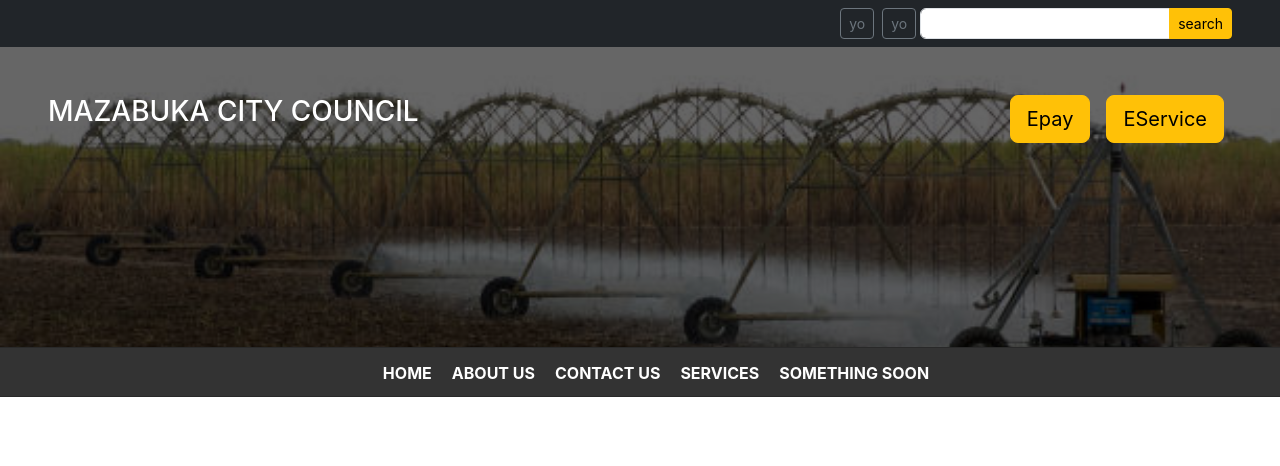
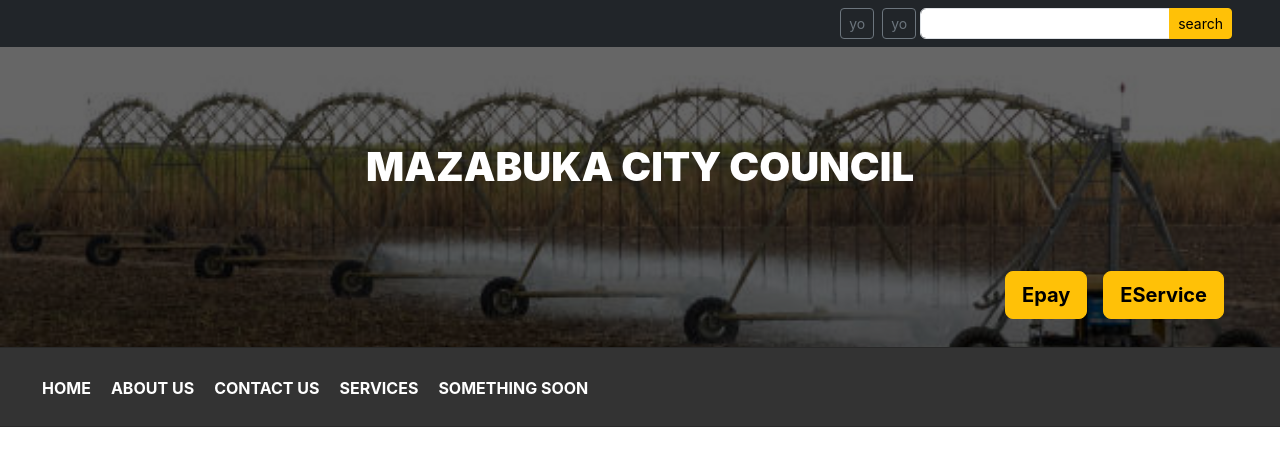
Before and after one commit to joshua-inf/mazabukacc, a React (Create React App) app: page / in a window 1280 px wide. Shown: the top 466 px of the page. Built offline with nearby package versions, Linux system fonts and the light colour scheme.

Commit message:
adding style to navigation and response

```diff
--- a/src/App.css
+++ b/src/App.css
@@ -1,5 +1,5 @@
 .navs {
-  height: 50px;
+  height: 80px;
   border-bottom: 1px solid rgba(0,0,0,.2);
   border-top: 1px solid rgba(0,0,0,.2);
   background-color: rgba(0,0,0,.8);
@@ -10,7 +10,6 @@
 
 .navs ul {
   display: flex;
-  justify-content: center;
 }
 
 .navs ul li {
@@ -18,7 +17,7 @@
 }
 
 .navs ul li a {
-  line-height: 50px;
+  line-height: 80px;
   padding: 15px 10px;
   color: #fff;
   text-decoration: none;
--- a/src/component/header.js
+++ b/src/component/header.js
@@ -13,17 +13,24 @@ export function Nav() {
                 </div>
             </div>
         </div>
-        <div style={{background:`url(${image}) no-repeat center`, backgroundSize:'cover', backgroundPositionY:'10%'}}>
-            <div style={{backgroundColor:'rgba(0,0,0,.6)', height:'300px'}} className="p-5 fw-bolder text-white d-flex justify-content-between">
-                <h3  className=''>MAZABUKA CITY COUNCIL</h3>
-                <div className="">
-                    <button className="btn btn-lg btn-warning mx-2">Epay</button>
-                    <button className="btn btn-lg btn-warning mx-2">EService</button>
+        <div className='' style={{background:`url(${image}) no-repeat center`, backgroundSize:'cover', backgroundPositionY:'10%'}}>
+            <div style={{backgroundColor:'rgba(0,0,0,.6)', height:'300px'}} className=" fw-bolder text-white p-5">
+                <div className='row'>
+                    <div className='col-12 py-5'>
+                        <h1 className='d-flex fw-bolder justify-content-center'>MAZABUKA CITY COUNCIL</h1>
+                    </div>
+
+                    <div className="col-12 pt-4">
+                        <div className='d-flex justify-content-end '>
+                        <button className="btn  btn-lg fw-bold btn-warning mx-2">Epay</button>
+                        <button className="btn  btn-lg fw-bold btn-warning mx-2">EService</button>
+                        </div>
+                    </div>
                 </div>
             </div>
         </div>
-        <div className=" navs">
-            <ul className="">
+        <div className="navs">
+            <ul className="d-none d-sm-flex">
                 <li><a href="#v">home</a></li>
                 <li><a href="#v">about us</a></li>
                 <li><a href="#v">contact us</a></li>
--- a/src/component/pages/home.js
+++ b/src/component/pages/home.js
@@ -5,14 +5,20 @@ import News from "./homecomp/News";
 export function Home(){
     return (
         <>
-            <div className="container py-5">
+            <div className=" p-3">
+                <div className="">
+                    <div className="row">
+                        <div className="col-lg-1"></div>
+                        <div className="col-lg-10">
                             <div>
                                 <div className="row">
-                        <div className="col-4">
+                                    <div className="col-4 d-none d-lg-block">
+                                        <div className="px-4" style={{borderRight:'1px solid rgba(0,0,0,.2)'}}>
                                             <Events/>
                                         </div>
-                        <div className="col-8">
-                            <div className="px-5" style={{borderLeft:'1px solid rgba(0,0,0,.2)'}}>
+                                    </div>
+                                    <div className="col-12 col-md-8">
+                                        <div className="px-2">
                                             <Mainhome/>
                                             <h3 className="mt-5">NEWS AND OTHER ARTICLES</h3>
                                             <hr/>
@@ -23,6 +29,10 @@ export function Home(){
                                 </div>
                             </div>
                         </div>
+                        <div className="col-lg-1"></div>
+                    </div>
+                </div>
+            </div>
         </>
     )
 }
--- a/src/component/pages/homecomp/News.js
+++ b/src/component/pages/homecomp/News.js
@@ -6,10 +6,10 @@ const News = () => {
             <div className="px-3">
                 <div>
                     <div className="row bg-light my-3">
-                        <div className="col-3 p-0">
+                        <div className="col-sm-3 p-0">
                             <img alt='' src={image} width='100%'/>
                         </div>
-                        <div className='col-9'>
+                        <div className='col-sm-9'>
                             <div className=''>
                                 <h2 className='text-secondary'>News header</h2>
                                 <p style={{fontSize:'15px'}}>
@@ -24,10 +24,10 @@ const News = () => {
                         </div>
                     </div>
                     <div className="row bg-light my-3">
-                        <div className="col-3 p-0">
+                        <div className="col-sm-3 p-0">
                             <img alt='' src={image} width='100%'/>
                         </div>
-                        <div className='col-9'>
+                        <div className='col-sm-9'>
                             <div className=''>
                                 <h2 className='text-secondary'>News header</h2>
                                 <p style={{fontSize:'15px'}}>
@@ -42,10 +42,10 @@ const News = () => {
                         </div>
                     </div>
                     <div className="row bg-light my-3">
-                        <div className="col-3 p-0">
+                        <div className="col-sm-3 p-0">
                             <img alt='' src={image} width='100%'/>
                         </div>
-                        <div className='col-9'>
+                        <div className='col-sm-9'>
                             <div className=''>
                                 <h2 className='text-secondary'>News header</h2>
                                 <p style={{fontSize:'15px'}}>
```
Lines whose indentation alone changed are shown as unchanged.
